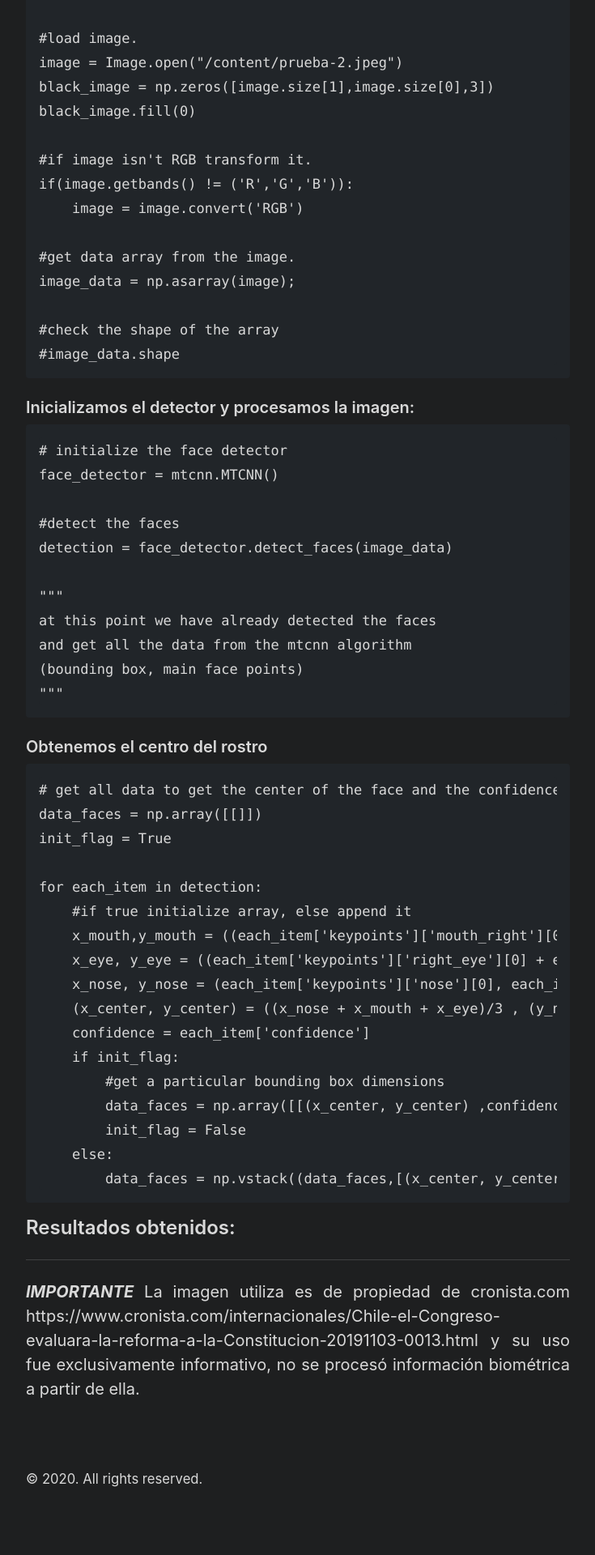
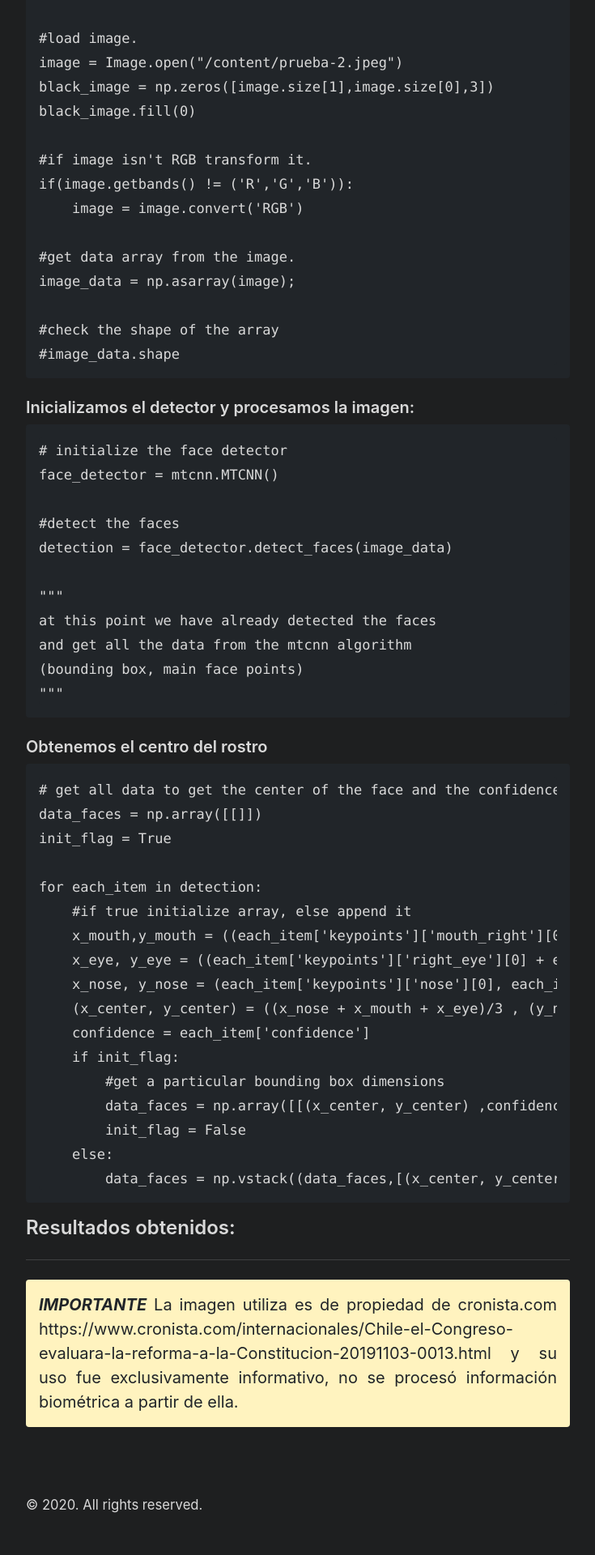
Before and after one commit to srosalest/srosalest.github.io, a Jekyll site: the page built from _posts/2020-12-27-deteccion-y-reconocimiento-facial.md, in a window 1280 px wide. Shown: the part 1511-3431 px from the top of the page at 81% size, without its empty margins (272-1007 px from the left). Built offline with Jekyll 4.4.1, drawn with Linux system fonts in a browser that asks for light colours; before the commit the page ends 3399 px from its top, so only the background shows below that.

Commit message:
first post

```diff
--- a/_posts/2020-12-27-deteccion-y-reconocimiento-facial.md
+++ b/_posts/2020-12-27-deteccion-y-reconocimiento-facial.md
@@ -108,6 +108,6 @@ for each_item in detection:
 
 
 ***
-<div style="text-align: justify" markdown="1">
+<p class="message" align=justify markdown="1">
 **_IMPORTANTE_** La imagen utiliza es de propiedad de cronista.com https://www.cronista.com/internacionales/Chile-el-Congreso-evaluara-la-reforma-a-la-Constitucion-20191103-0013.html y su uso fue exclusivamente informativo, no se procesó información biométrica a partir de ella.
-</div>
+</p>
```
